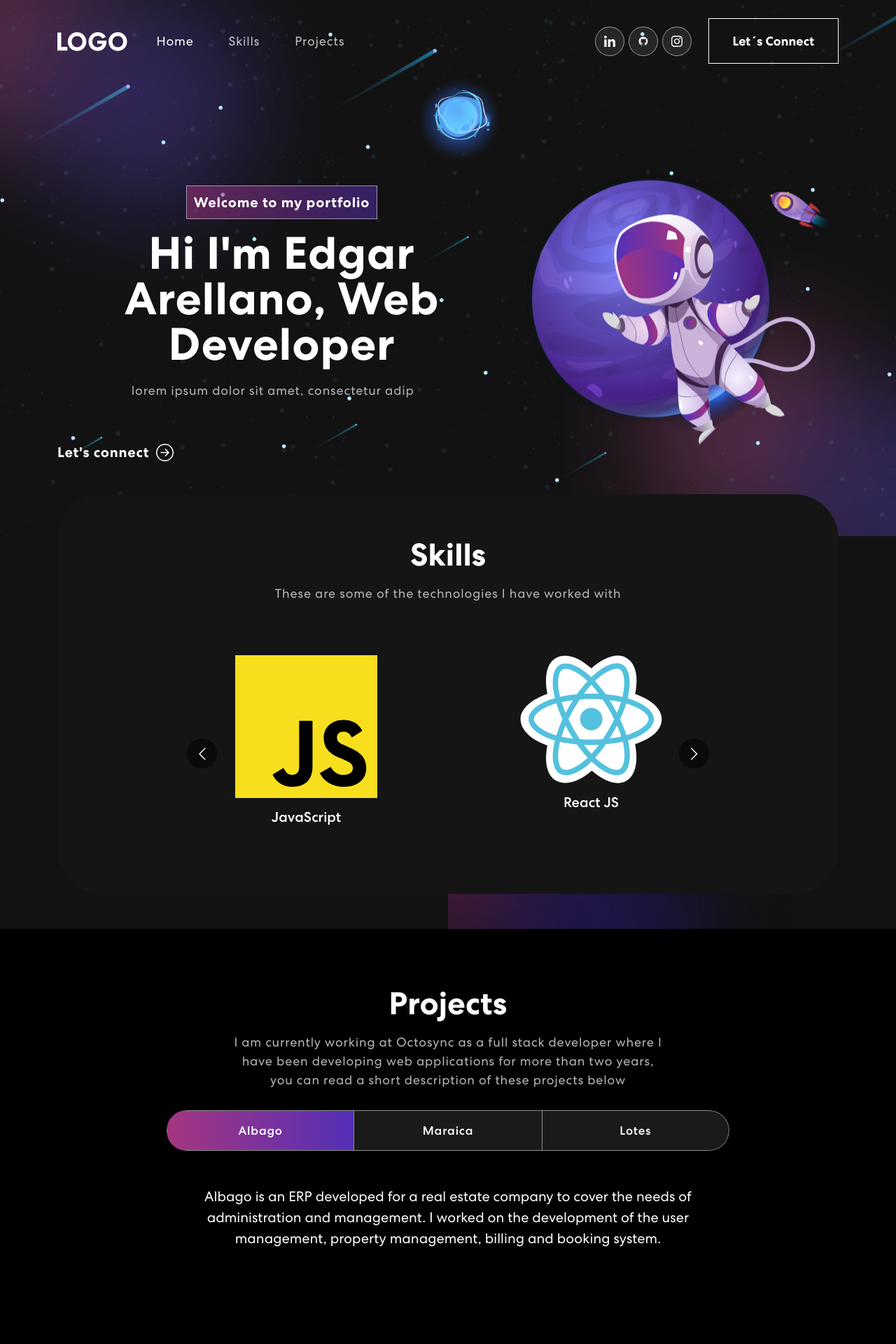
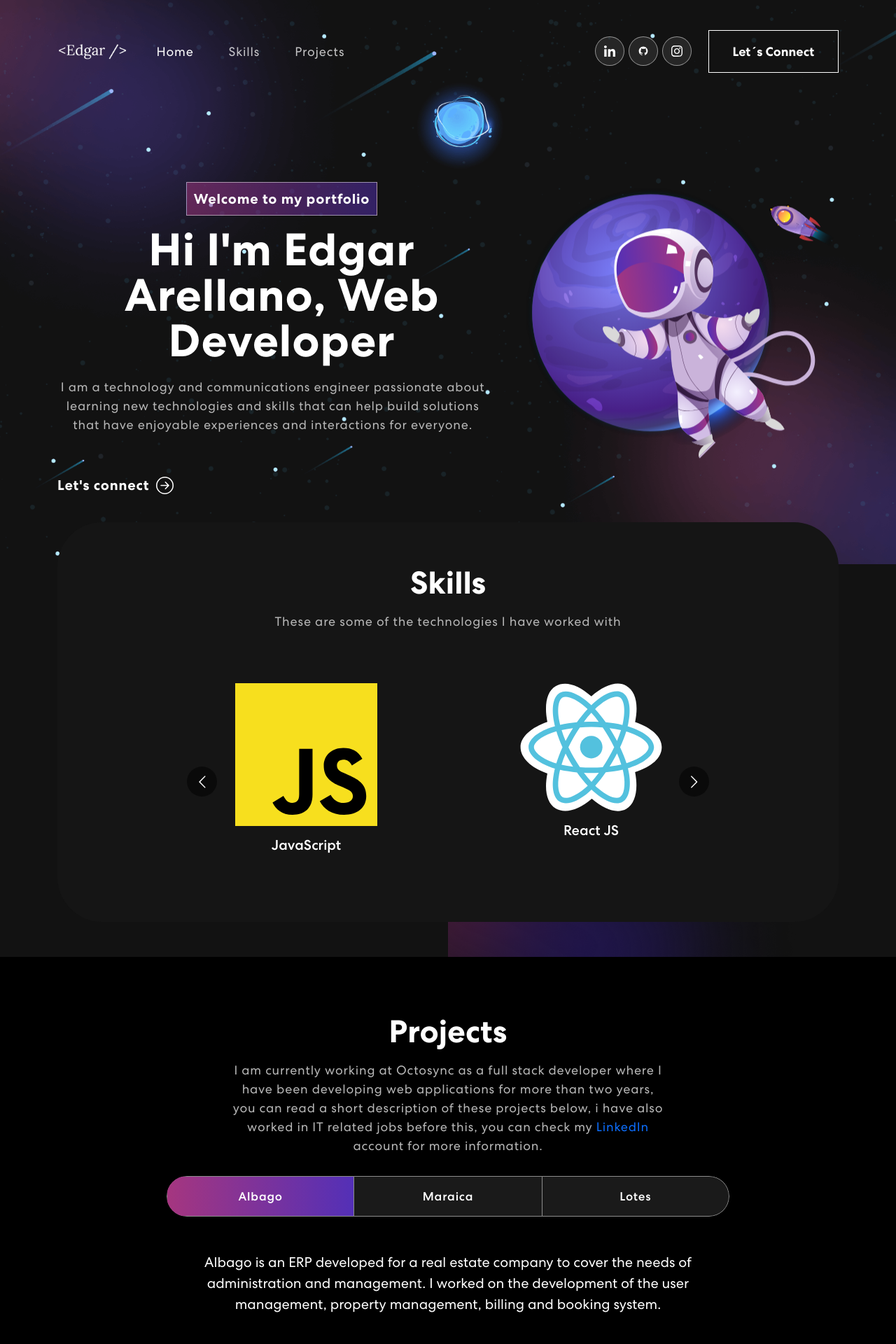
Before and after one commit to AGedgar/porftolio, a React (Create React App) app: page / in a window 1280 px wide. Shown: the top 1920 px of the page at 70% size. Built offline with nearby package versions, Linux system fonts and the light colour scheme.

Commit message:
social media links, about me section added, projects section was modified

```diff
--- a/src/App.css
+++ b/src/App.css
@@ -51,6 +51,10 @@ p, a, li, button, ul {
 
 a:hover {
   text-decoration: none;
+}
+
+a:link {
+  text-decoration: none !important;
 }
 
 img {
--- a/src/components/Banner.js
+++ b/src/components/Banner.js
@@ -27,8 +27,8 @@ export const Banner = () =>{
                     <Col xs={12} md={6} xl={7}>
                         <span className="tagline">Welcome to my portfolio</span>
                         <h1>{`Hi I'm Edgar Arellano, `}<span className="wrap">{text}</span></h1>
-                        <p>lorem ipsum dolor sit amet, consectetur adip</p>
-                        <button onClick={() => console.log("connect")}>Let's connect <ArrowRightCircle size={25} /></button>
+                        <p>I am a technology and communications engineer passionate about learning new technologies and skills that can help build solutions that have enjoyable experiences and interactions for everyone.</p>
+                        <a href={`mailto:${"edgar11_93@hotmail.com"}?subject=${""}&body=${""}`}><button>Let's connect <ArrowRightCircle size={25} /></button></a>
                     </Col>
                     <Col xs={12} md={6} xl={5}>
                         <img src={headerImg} alt="Headder Img" />
--- a/src/components/Footer.js
+++ b/src/components/Footer.js
@@ -1,5 +1,4 @@
 import { Container, Row, Col } from 'react-bootstrap';
-import logo from '../assets/img/logo.svg';
 import navIcon1 from '../assets/img/nav-icon1.svg';
 import navIcon2 from '../assets/img/github-logo.svg';
 import navIcon3 from '../assets/img/nav-icon3.svg';
@@ -11,9 +10,9 @@ export const Footer = () =>{
                 <Row className="align-items-center">
                     <Col sm={12} className="text-right text-sm-end">
                         <div className="social-icon">
-                            <a href=""><img src={navIcon1} /></a>
-                            <a href=""><img src={navIcon2} /></a>
-                            <a href=""><img src={navIcon3} /></a>
+                            <a href="https://linkedin.com/in/edgarag" target="_blank"><img src={navIcon1} alt="linkedIn"/></a>
+                            <a href="https://github.com/AGedgar" target="_blank"><img src={navIcon2} alt="github"/></a>
+                            <a href="https://instagram.com/edgararellanog/" target="_blank"><img src={navIcon3} alt="instagram"/></a>
                         </div>
                         <p>Contact me!</p>
                     </Col>
--- a/src/components/NavBar.js
+++ b/src/components/NavBar.js
@@ -1,6 +1,6 @@
 import { useState, useEffect } from 'react';
 import { Navbar, Container, Nav } from 'react-bootstrap';
-import logo from '../assets/img/logo.svg';
+import logo from '../assets/img/logo.png';
 import navIcon1 from '../assets/img/nav-icon1.svg';
 import navIcon2 from '../assets/img/github-logo.svg';
 import navIcon3 from '../assets/img/nav-icon3.svg';
@@ -30,7 +30,7 @@ export const NavBar = () =>{
         <Navbar expand="lg" className={scrolled ? "scrolled" : ""}>
             <Container>
                 <Navbar.Brand href="#home">
-                    <img src={logo} alt="logo" />
+                    <img src={logo}  alt="logo" />
                 </Navbar.Brand>
                 <Navbar.Toggle aria-controls="basic-navbar-nav" >
                     <span className="navbar-toggler-icon"></span>
@@ -43,11 +43,11 @@ export const NavBar = () =>{
                 </Nav>
                 <span className="navbar-text">
                     <div className="social-icon">
-                        <a href="#"><img src={navIcon1} alt=""/></a>
-                        <a href="#"><img src={navIcon2} alt=""/></a>
-                        <a href="#"><img src={navIcon3} alt=""/></a>
+                        <a href="https://linkedin.com/in/edgarag" target="_blank"><img src={navIcon1} alt="linkedIn"/></a>
+                        <a href="https://github.com/AGedgar" target="_blank"><img src={navIcon2} alt="github"/></a>
+                        <a href="https://instagram.com/edgararellanog/" target="_blank"><img src={navIcon3} alt="instagram"/></a>
                     </div>
-                    <button className="vvd" onClick={()=> console.log("connect")}><span>Let´s Connect</span></button>
+                    <a href={`mailto:${"edgar11_93@hotmail.com"}?subject=${""}&body=${""}`}><button className="vvd"><span>Let´s Connect</span></button></a>
                 </span>
                 </Navbar.Collapse>
             </Container>
--- a/src/components/Projects.js
+++ b/src/components/Projects.js
@@ -8,7 +8,7 @@ export const Projects = () =>{
                 <Row>
                     <Col size={12}>
                     <h2>Projects</h2>
-                    <p>I am currently working at Octosync as a full stack developer where I have been developing web applications for more than two years, you can read a short description of these projects below</p>
+                    <p>I am currently working at Octosync as a full stack developer where I have been developing web applications for more than two years, you can read a short description of these projects below, i have also worked in IT related jobs before this, you can check my <a href="https://linkedin.com/in/edgarag" target="_blank">LinkedIn</a> account for more information.</p>
                     <Tab.Container id="projects-tabs" defaultActiveKey="first">
                         <Nav variant="pills" className="nav-pills mb-5 justify-content-center align-items-center" id="pills-tab">
                             <Nav.Item>
```
Also changed, not shown: src/assets/img/logo.png (added).
